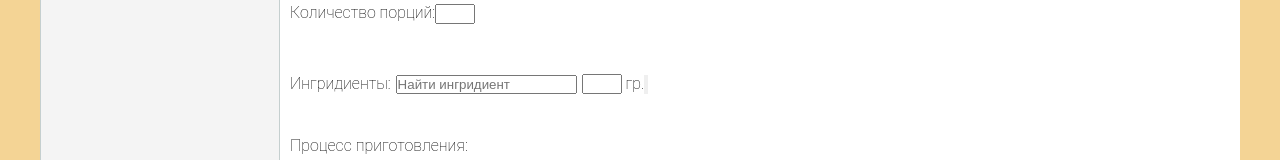
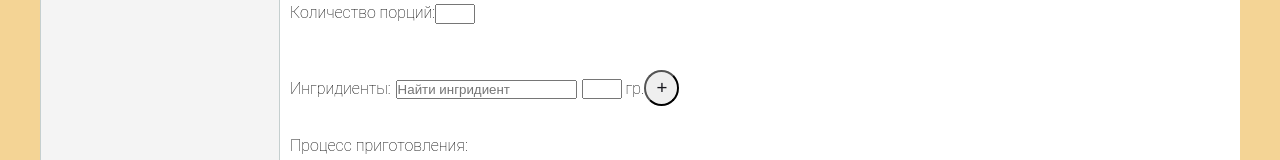
Before and after one commit to PrilipchenkoMaria/holodilnik, a React (Create React App) app: page /CreateRecipe in a window 1280 px wide. Shown: the part 381-541 px from the top of the page. Built offline with nearby package versions, Linux system fonts and the light colour scheme.

Commit message:
RecipePreview component

```diff
--- a/src/App.scss
+++ b/src/App.scss
@@ -109,7 +109,15 @@
 .InputTextRecipeForm {
   margin: 5px;
 }
-
+.AddRecipeIngredient {
+  font-family: "Montserrat", sans-serif;
+  text-decoration: none;
+  display: inline-block;
+  color: #18181E;
+  padding: 5px 10px;
+  font-size: 14pt;
+  border-radius: 50%;
+}
 
 .CreateRecipeSubmit {
   @include button;
--- a/src/components/Content/CreateRecipe.js
+++ b/src/components/Content/CreateRecipe.js
@@ -26,7 +26,7 @@ export function CreateRecipe() {
                     Ингридиенты:
                     <input type="search" className="InputTextRecipeForm" placeholder="Найти ингридиент"/>
                     <input className="InputNumberRecipeForm" type="number"/> гр.
-                    <input className="AddRecipeIngredient" type="submit" value=""/>
+                    <input className="AddRecipeIngredient" type="submit" value="+"/>
                 </label>
                 <label>
                     Процесс приготовления:
--- a/src/components/Content/RandomRecipe.js
+++ b/src/components/Content/RandomRecipe.js
@@ -1,10 +1,8 @@
 import React from 'react';
+import {RecipePreview} from './RecipePreview'
 
 export function RandomRecipe() {
     return (
-        <div>
-            <p>RandomRecipe </p>
-        </div>
-
+        <RecipePreview/>
     )
 }
--- /dev/null
+++ b/src/components/Content/RecipePreview.js
@@ -0,0 +1,13 @@
+import React from 'react';
+
+export function RecipePreview() {
+    return (
+        <div className="RecipePreview">
+            <h2>Название блюда</h2>
+            <p>Краткое оприсание</p>
+            <p>Время приготовления "х" минут</p>
+            <p>Количество порций "х"</p>
+            <p>Ингридиенты: "х", "х", "х", "х"</p>
+        </div>
+    )
+}
```
